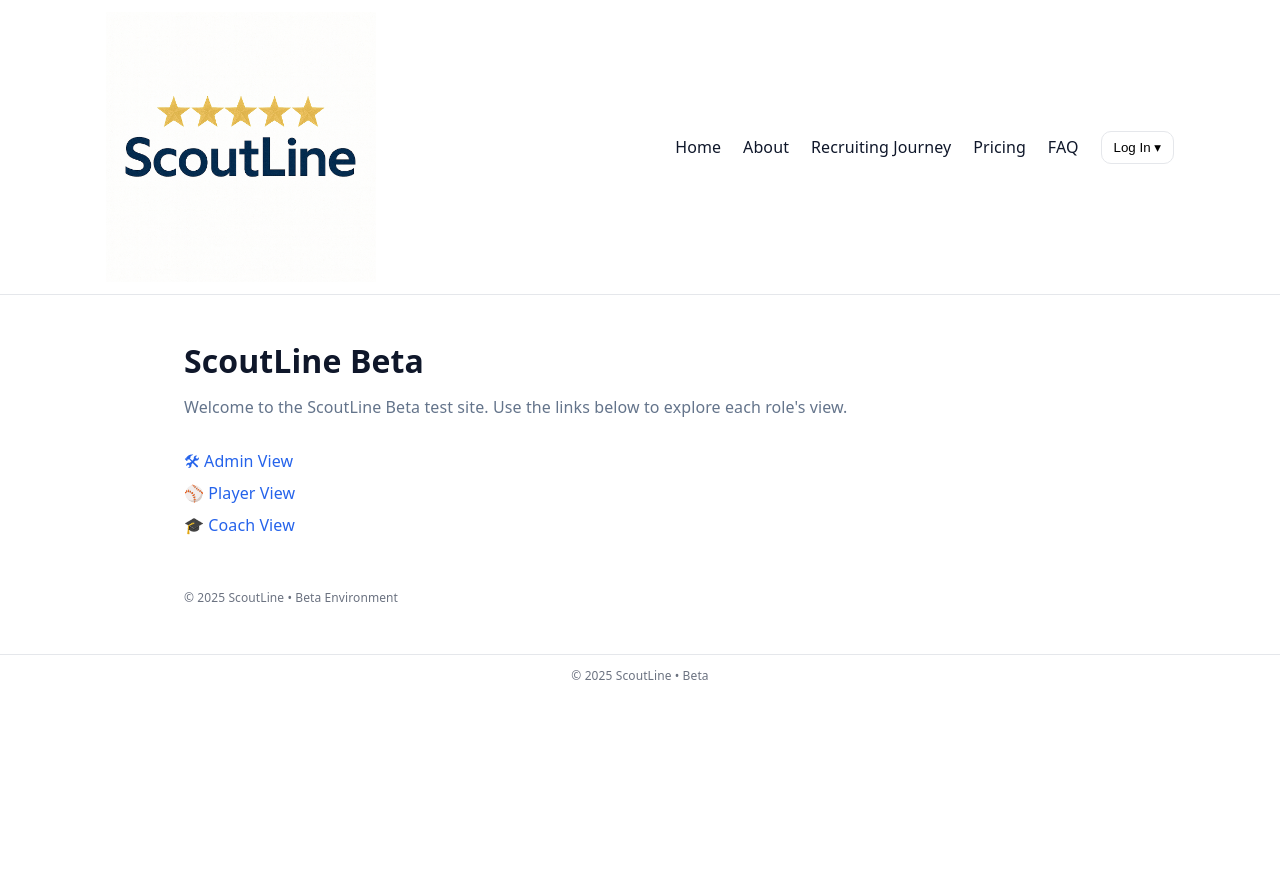
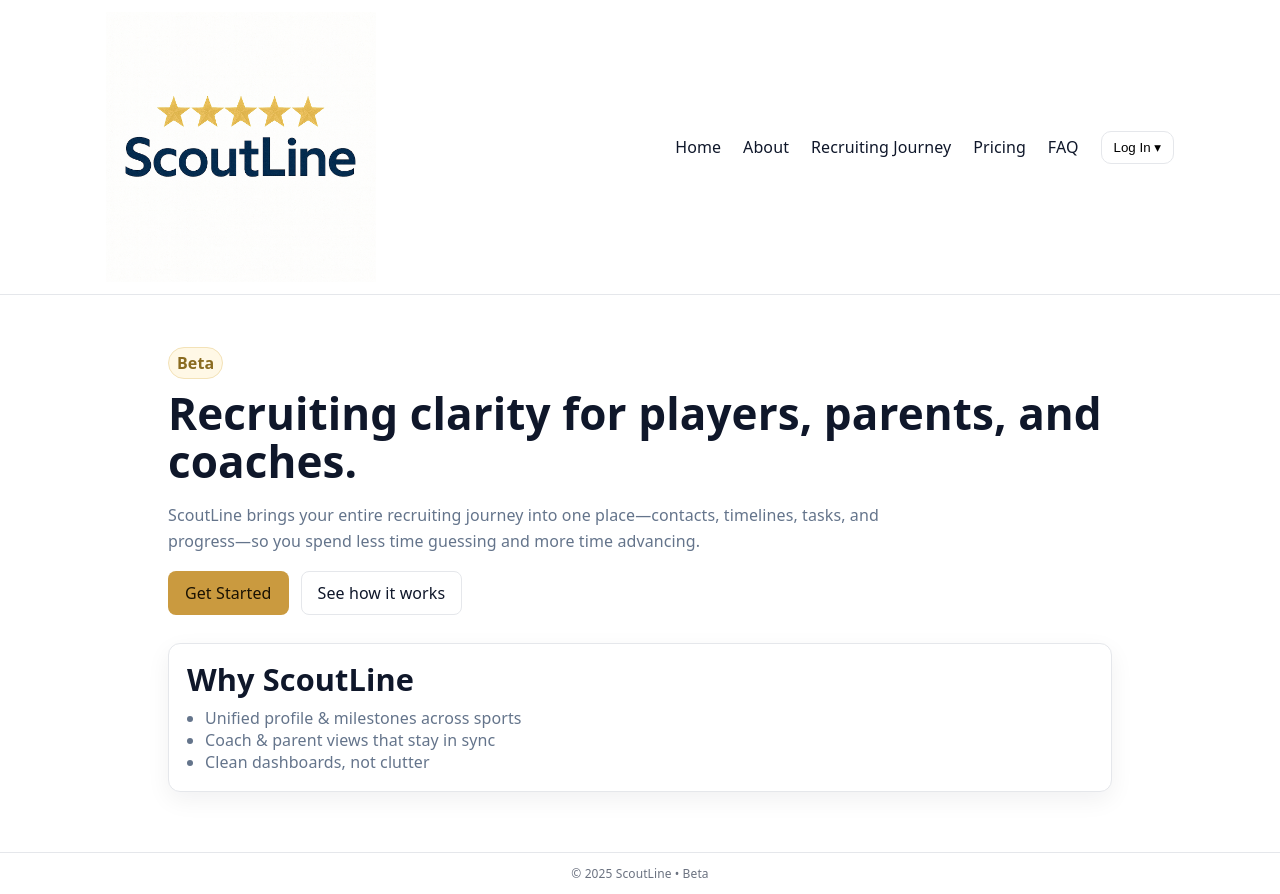
Before and after one commit to mattblittle-create/scoutline-beta, a Next.js app: page / in a window 1280 px wide. Before the commit the page ends 800 px from the top, so only its background shows below. Built offline with nearby package versions, Linux system fonts and the light colour scheme.

Commit message:
Update page.tsx

```diff
--- a/app/page.tsx
+++ b/app/page.tsx
@@ -1,20 +1,25 @@
-export default function HomePage() {
+export default function HomePage(){
   return (
-    <section style={{ padding: 24, maxWidth: 960, margin: "0 auto" }}>
-      <h1 style={{ fontSize: 32, marginBottom: 16 }}>ScoutLine Beta</h1>
-      <p style={{ marginBottom: 24 }}>
-        Welcome to the ScoutLine Beta test site. Use the links below to explore each role's view.
+    <div className="container" style={{paddingTop: 28, paddingBottom: 36}}>
+      <span className="badge">Beta</span>
+      <h1 style={{marginTop: 10}}>Recruiting clarity for players, parents, and coaches.</h1>
+      <p style={{maxWidth: 720}}>
+        ScoutLine brings your entire recruiting journey into one place—contacts, timelines, tasks, and progress—so you spend less time guessing and more time advancing.
       </p>
-      <nav>
-        <ul style={{ listStyle: "none", padding: 0, lineHeight: 2 }}>
-          <li><a href="/admin" style={{ color: "#2563eb", textDecoration: "none" }}>🛠 Admin View</a></li>
-          <li><a href="/player" style={{ color: "#2563eb", textDecoration: "none" }}>⚾ Player View</a></li>
-          <li><a href="/coach" style={{ color: "#2563eb", textDecoration: "none" }}>🎓 Coach View</a></li>
+
+      <div style={{display:"flex", gap:12, marginTop:16}}>
+        <a className="btn btn-primary" href="/pricing">Get Started</a>
+        <a className="btn" href="/recruiting-journey">See how it works</a>
+      </div>
+
+      <div style={{marginTop: 28}} className="card">
+        <h2 style={{marginTop: 0}}>Why ScoutLine</h2>
+        <ul style={{margin:0, paddingLeft:18, color:"var(--sl-muted)"}}>
+          <li>Unified profile & milestones across sports</li>
+          <li>Coach & parent views that stay in sync</li>
+          <li>Clean dashboards, not clutter</li>
         </ul>
-      </nav>
-      <footer style={{ marginTop: 48, fontSize: 12, color: "#6b7280" }}>
-        © {new Date().getFullYear()} ScoutLine • Beta Environment
-      </footer>
-    </section>
+      </div>
+    </div>
   );
 }
```
